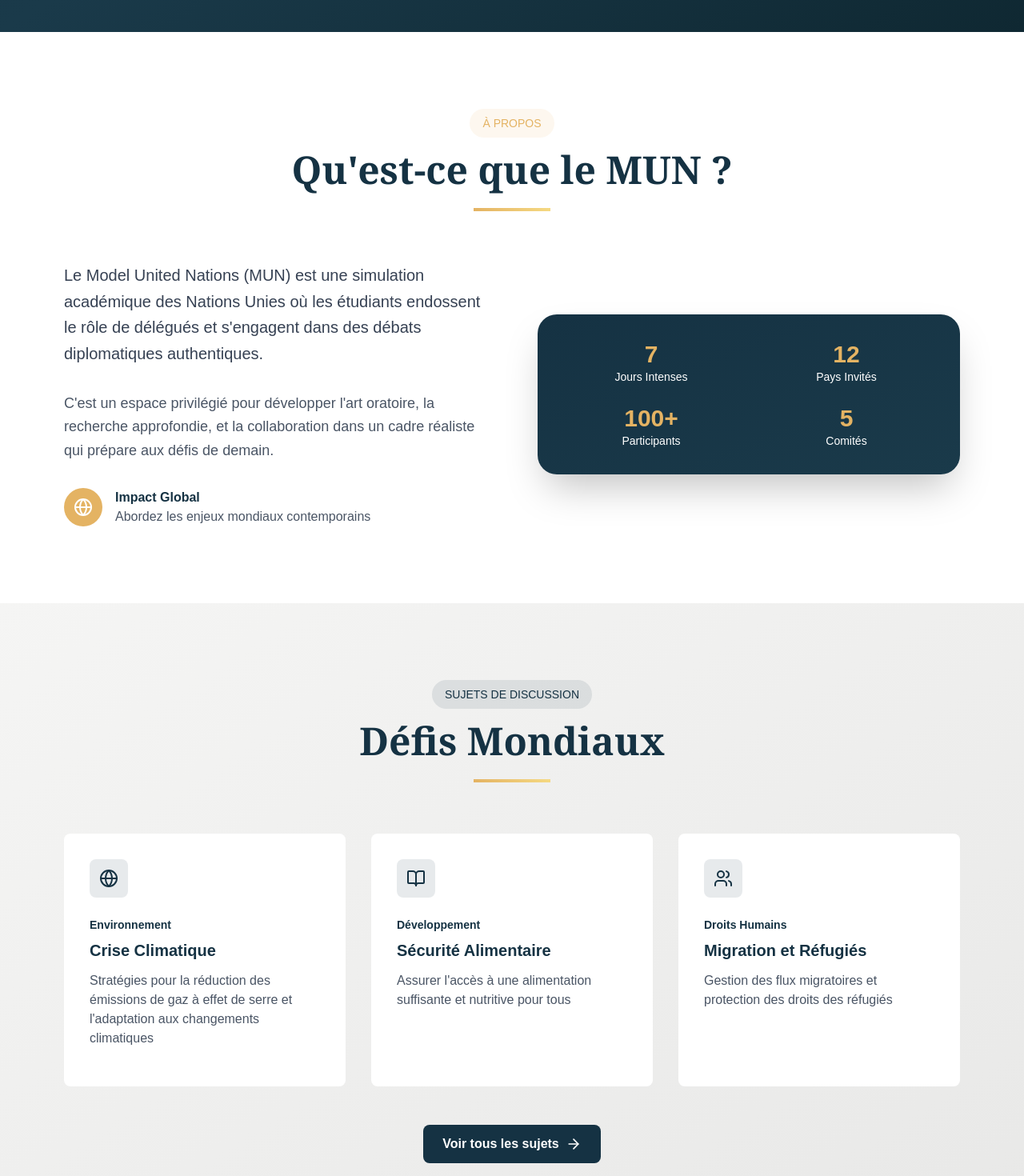
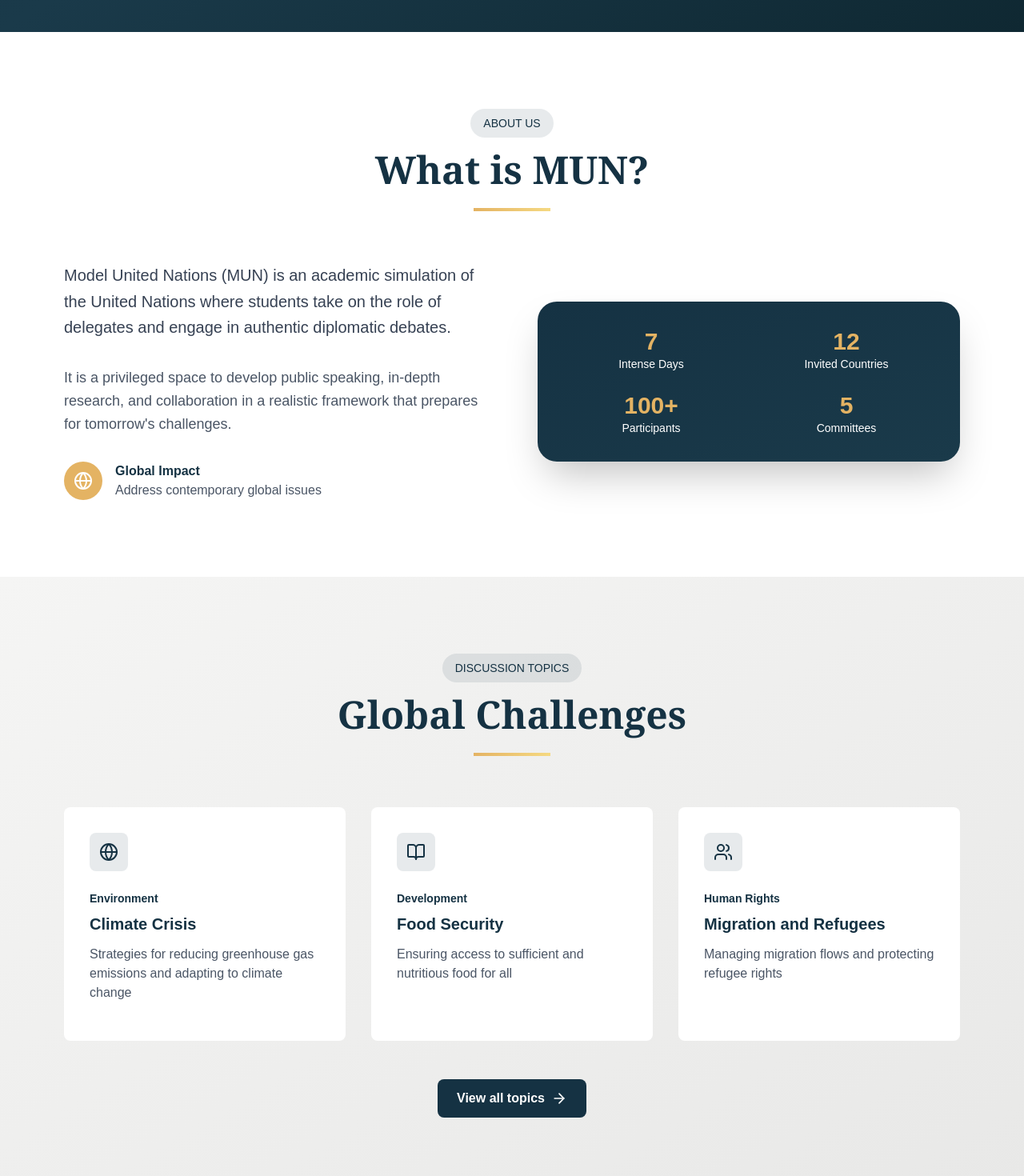
Before and after one commit to PyrenMUN/pyrenmun.github.io, a Next.js app: page / in a window 1280 px wide. Shown: the part 760-2230 px from the top of the page at 80% size. Built offline with nearby package versions, Linux system fonts and the light colour scheme.

Commit message:
translate everything in english

```diff
--- a/src/components/sections/AboutSection.tsx
+++ b/src/components/sections/AboutSection.tsx
@@ -5,11 +5,11 @@
   <section id="about" className="py-24 px-6 md:px-20 bg-white">
     <div className="max-w-7xl mx-auto">
       <div className="text-center mb-16">
-        <span className="inline-block bg-[#E4B363]/10 text-[#E4B363] px-4 py-2 rounded-full text-sm font-medium mb-4">
-          À PROPOS
+        <span className="inline-block bg-[#153243]/10 text-[#153243] px-4 py-2 rounded-full text-sm font-medium mb-4">
+          ABOUT US
         </span>
         <h2 className="text-4xl md:text-5xl font-serif font-bold mb-6 text-[#153243]">
-          Qu&apos;est-ce que le MUN ?
+          What is MUN?
         </h2>
         <div className="w-24 h-1 bg-gradient-to-r from-[#E4B363] to-[#F5D982] mx-auto mb-8"></div>
       </div>
@@ -17,12 +17,12 @@
       <div className="grid lg:grid-cols-2 gap-16 items-center">
         <div>
           <p className="text-xl leading-relaxed text-gray-700 mb-8">
-            Le Model United Nations (MUN) est une simulation académique des Nations Unies où les étudiants
-            endossent le rôle de délégués et s&apos;engagent dans des débats diplomatiques authentiques.
+            Model United Nations (MUN) is an academic simulation of the United Nations where students
+            take on the role of delegates and engage in authentic diplomatic debates.
           </p>
           <p className="text-lg leading-relaxed text-gray-600 mb-8">
-            C&apos;est un espace privilégié pour développer l&apos;art oratoire, la recherche approfondie,
-            et la collaboration dans un cadre réaliste qui prépare aux défis de demain.
+            It is a privileged space to develop public speaking, in-depth research,
+            and collaboration in a realistic framework that prepares for tomorrow's challenges.
           </p>
 
           <div className="flex items-center space-x-4">
@@ -30,8 +30,8 @@
               <Globe className="w-6 h-6 text-white" />
             </div>
             <div>
-              <h4 className="font-semibold text-[#153243]">Impact Global</h4>
-              <p className="text-gray-600">Abordez les enjeux mondiaux contemporains</p>
+              <h4 className="font-semibold text-[#153243]">Global Impact</h4>
+              <p className="text-gray-600">Address contemporary global issues</p>
             </div>
           </div>
         </div>
@@ -41,11 +41,11 @@
             <div className="grid grid-cols-2 gap-6">
               <div className="text-center">
                 <div className="text-3xl font-bold text-[#E4B363]">7</div>
-                <div className="text-sm">Jours Intenses</div>
+                <div className="text-sm">Intense Days</div>
               </div>
               <div className="text-center">
                 <div className="text-3xl font-bold text-[#E4B363]">12</div>
-                <div className="text-sm">Pays Invités</div>
+                <div className="text-sm">Invited Countries</div>
               </div>
               <div className="text-center">
                 <div className="text-3xl font-bold text-[#E4B363]">100+</div>
@@ -53,7 +53,7 @@
               </div>
               <div className="text-center">
                 <div className="text-3xl font-bold text-[#E4B363]">5</div>
-                <div className="text-sm">Comités</div>
+                <div className="text-sm">Committees</div>
               </div>
             </div>
           </div>
--- a/src/components/sections/FeaturesSection.tsx
+++ b/src/components/sections/FeaturesSection.tsx
@@ -7,10 +7,10 @@
     <div className="max-w-7xl mx-auto">
       <div className="text-center mb-16">
         <span className="inline-block bg-[#153243]/10 text-[#153243] px-4 py-2 rounded-full text-sm font-medium mb-4">
-          POURQUOI NOUS REJOINDRE
+          WHY JOIN US
         </span>
         <h2 className="text-4xl md:text-5xl font-serif font-bold mb-6 text-[#153243]">
-          Une Expérience Transformatrice
+          A Transformative Experience
         </h2>
         <div className="w-24 h-1 bg-gradient-to-r from-[#E4B363] to-[#F5D982] mx-auto mb-8"></div>
       </div>
--- a/src/components/sections/HeroSection.tsx
+++ b/src/components/sections/HeroSection.tsx
@@ -24,8 +24,8 @@
       </h1>
 
       <p className="text-xl md:text-2xl mb-12 max-w-3xl mx-auto leading-relaxed text-gray-200">
-        Une expérience diplomatique unique au cœur des Pyrénées.
-        Rejoignez les futurs leaders européens pour une semaine inoubliable de débats, culture et aventure.
+        A unique diplomatic experience in the heart of the Pyrenees.
+        Join future European leaders for an unforgettable week of debate, culture and adventure.
       </p>
 
       <div className="flex flex-col sm:flex-row gap-6 justify-center items-center">
@@ -33,7 +33,7 @@
           href="#apply"
           className="group bg-gradient-to-r from-[#E4B363] to-[#F5D982] text-[#1E1E1E] px-10 py-4 rounded-full text-lg font-semibold hover:shadow-2xl hover:scale-105 transition-all duration-300 flex items-center space-x-2"
         >
-          <span>Candidater Maintenant</span>
+          <span>Apply Now</span>
           <ChevronDown className="w-5 h-5 group-hover:translate-y-1 transition-transform" />
         </a>
 
--- a/src/components/sections/TopicsSection.tsx
+++ b/src/components/sections/TopicsSection.tsx
@@ -10,10 +10,10 @@
       <div className="max-w-7xl mx-auto">
         <div className="text-center mb-16">
           <span className="inline-block bg-[#153243]/10 text-[#153243] px-4 py-2 rounded-full text-sm font-medium mb-4">
-            SUJETS DE DISCUSSION
+            DISCUSSION TOPICS
           </span>
           <h2 className="text-4xl md:text-5xl font-serif font-bold mb-6 text-[#153243]">
-            Défis Mondiaux
+            Global Challenges
           </h2>
           <div className="w-24 h-1 bg-gradient-to-r from-[#E4B363] to-[#F5D982] mx-auto mb-8"></div>
         </div>
@@ -41,7 +41,7 @@
             href="/topics"
             className="inline-flex items-center px-6 py-3 bg-[#153243] text-white rounded-lg hover:bg-[#1E3A8A] transition-colors duration-300 font-semibold"
           >
-            Voir tous les sujets
+            View all topics
             <ArrowRight className="ml-2 h-5 w-5" />
           </Link>
         </div>
--- a/src/data/constants.ts
+++ b/src/data/constants.ts
@@ -81,74 +81,74 @@
 
 export const allTopics = [
   {
-    category: "Environnement",
+    category: "Environment",
     icon: Globe,
     topics: [
       {
-        title: "Crise Climatique",
-        description: "Stratégies pour la réduction des émissions de gaz à effet de serre et l'adaptation aux changements climatiques",
-        committee: "Assemblée Générale",
-        difficulty: "Avancé"
+        title: "Climate Crisis",
+        description: "Strategies for reducing greenhouse gas emissions and adapting to climate change",
+        committee: "General Assembly",
+        difficulty: "Advanced"
       },
       {
-        title: "Biodiversité",
-        description: "Protection des écosystèmes et de la diversité biologique mondiale",
-        committee: "Conseil Économique et Social",
-        difficulty: "Intermédiaire"
+        title: "Biodiversity",
+        description: "Protection of ecosystems and global biological diversity",
+        committee: "Economic and Social Council",
+        difficulty: "Intermediate"
       }
     ]
   },
   {
-    category: "Développement",
+    category: "Development",
     icon: BookOpen,
     topics: [
       {
-        title: "Sécurité Alimentaire",
-        description: "Assurer l'accès à une alimentation suffisante et nutritive pour tous",
+        title: "Food Security",
+        description: "Ensuring access to sufficient and nutritious food for all",
         committee: "FAO",
-        difficulty: "Intermédiaire"
+        difficulty: "Intermediate"
       },
       {
-        title: "Éducation pour Tous",
-        description: "Promouvoir l'accès à une éducation de qualité dans les pays en développement",
+        title: "Education for All",
+        description: "Promoting access to quality education in developing countries",
         committee: "UNESCO",
-        difficulty: "Débutant"
+        difficulty: "Beginner"
       }
     ]
   },
   {
-    category: "Droits Humains",
+    category: "Human Rights",
     icon: Users,
     topics: [
       {
-        title: "Migration et Réfugiés",
-        description: "Gestion des flux migratoires et protection des droits des réfugiés",
-        committee: "Conseil des Droits de l'Homme",
-        difficulty: "Avancé"
+        title: "Migration and Refugees",
+        description: "Managing migration flows and protecting refugee rights",
+        committee: "Human Rights Council",
+        difficulty: "Advanced"
       },
       {
-        title: "Liberté d'Expression",
-        description: "Équilibre entre liberté d'expression et lutte contre la désinformation",
-        committee: "Conseil des Droits de l'Homme",
-        difficulty: "Intermédiaire"
+        title: "Freedom of Expression",
+        description: "Balancing freedom of expression with combating disinformation",
+        committee: "Human Rights Council",
+        difficulty: "Intermediate"
       }
     ]
   },
   {
-    category: "Technologie",
+    category: "Technology",
     icon: Computer,
     topics: [
       {
-        title: "Cyber Sécurité",
-        description: "Protection des systèmes informatiques contre les cyberattaques",
-        committee: "ONU",
-        difficulty: "Intermédiaire"
+        title: "Cyber Security",
+        description: "Protection of computer systems against cyber attacks",
+        committee: "UN",
+        difficulty: "Intermediate"
       },
       {
         title: "Artificial Intelligence",
-        description: "Utilisation responsable de l'intelligence artificielle",
-        committee: "ONU",
-        difficulty: "Intermédiaire"
+        description: "Responsible use of artificial intelligence",
+        committee: "UN",
+        difficulty: "Intermediate"
       }
     ]
   }
--- a/src/pages/topics.tsx
+++ b/src/pages/topics.tsx
@@ -18,15 +18,15 @@
             }}
           >
             <ArrowLeft className="mr-2 h-5 w-5" />
-            Retour à l&apos;accueil
+            Back to home
           </Link>
 
           <div className="text-center mb-16">
             <span className="inline-block bg-[#153243]/10 text-[#153243] px-4 py-2 rounded-full text-sm font-medium mb-4">
-              SUJETS DE DISCUSSION
+              DISCUSSION TOPICS
             </span>
             <h1 className="text-4xl md:text-5xl font-serif font-bold mb-6 text-[#153243]">
-              Défis Mondiaux
+              Global Challenges
             </h1>
             <div className="w-24 h-1 bg-gradient-to-r from-[#E4B363] to-[#F5D982] mx-auto mb-8"></div>
           </div>
@@ -37,7 +37,7 @@
                 <div className="w-10 h-10 bg-[#153243]/10 rounded-lg flex items-center justify-center">
                   <category.icon className="w-6 h-6 text-[#153243]" />
                 </div>
-                <h2 className="text-2xl font-bold text-[#153243]">{category.category}</h2>
+                <h2 className="text-2xl font-bold text-[#B8860B]">{category.category}</h2>
               </div>
               <div className="grid md:grid-cols-2 gap-8">
                 {category.topics.map((topic, topicIndex) => (
@@ -53,7 +53,7 @@
                     </div>
                     <p className="text-gray-600 mb-4">{topic.description}</p>
                     <div className="text-sm text-[#B8860B]">
-                      Comité : {topic.committee}
+                      Committee: {topic.committee}
                     </div>
                   </div>
                 ))}
--- a/src/types/index.ts
+++ b/src/types/index.ts
@@ -8,3 +8,8 @@
   title: string;
   description: string;
 }
+
+export interface NavLink {
+  href: string;
+  label: string;
+}
```
Also changed, not shown: src/components/navbar.tsx (+67 -17 lines), src/components/sections/ContactSection.tsx (+9 -9 lines), src/components/sections/CountriesSection.tsx (+6 -6 lines), src/components/sections/ScheduleSection.tsx (+8 -8 lines).
